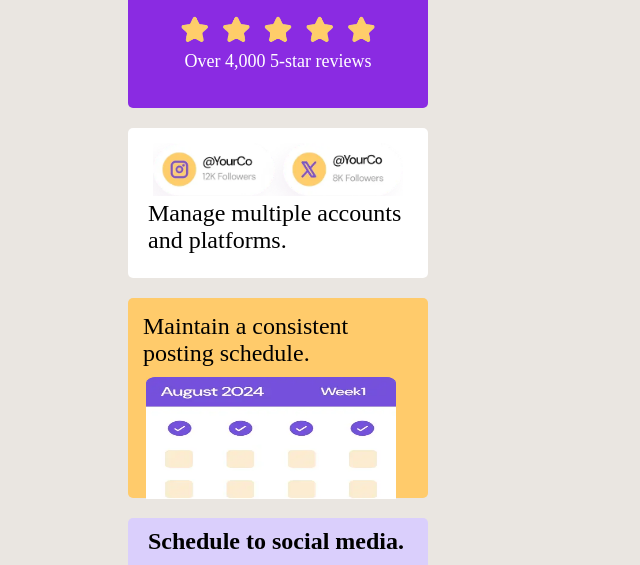
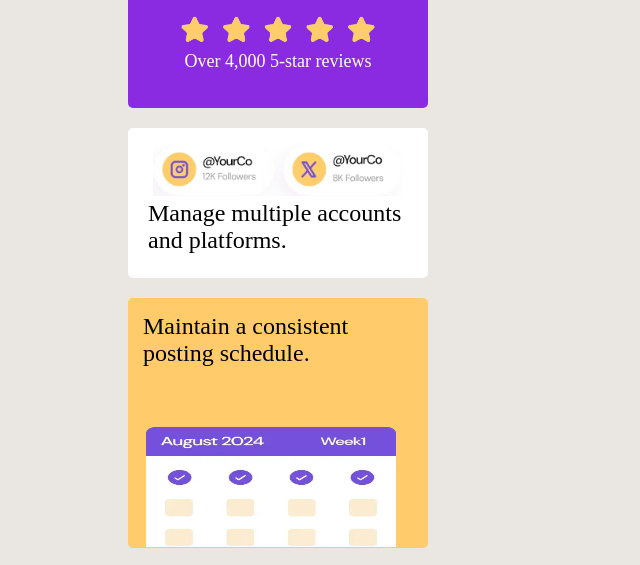
Before and after one commit to HarunaZakaria/bento, a plain HTML site: page index.html in a window 1280 px wide. Shown: the part 192-757 px from the top of the page, without its empty margins (0-640 px from the left). Drawn offline with Linux system fonts and the light colour scheme.

Commit message:
add some style to one of the cards

```diff
--- a/style.css
+++ b/style.css
@@ -250,6 +250,7 @@ p{
     }
     .top-let-bottom-left h2{
         width: 300px;
+
     }
     .media{
         margin-bottom: 0;
@@ -257,12 +258,13 @@ p{
     }
     .top-left-bottom-right {
         width: 300px;
-        height: 200px;
+        height: 250px;
     }
     .calader {
+        padding-top: 50px;
         margin: 0 15px 0 0;
         width: 250px;
-         height: 122px;
+         height: 170px;
     }
     .top-right {
         margin: 0;
```
